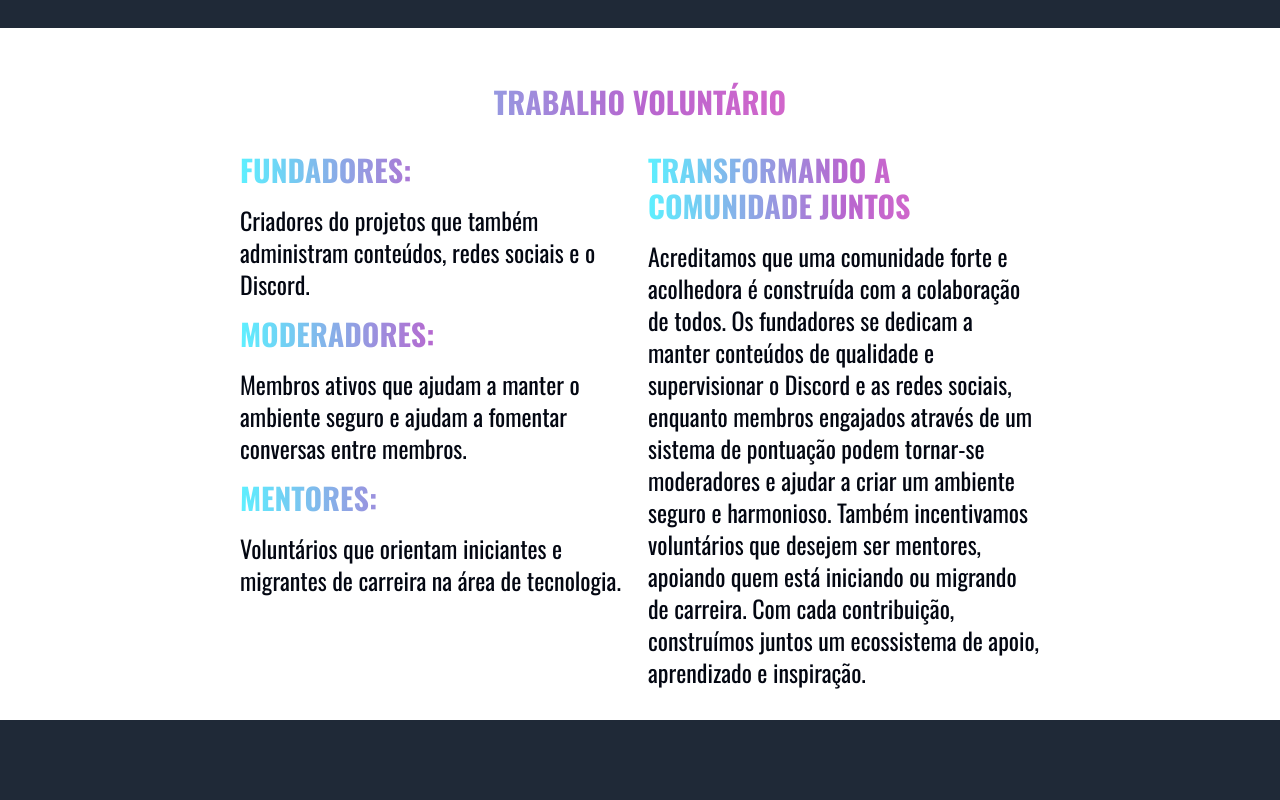
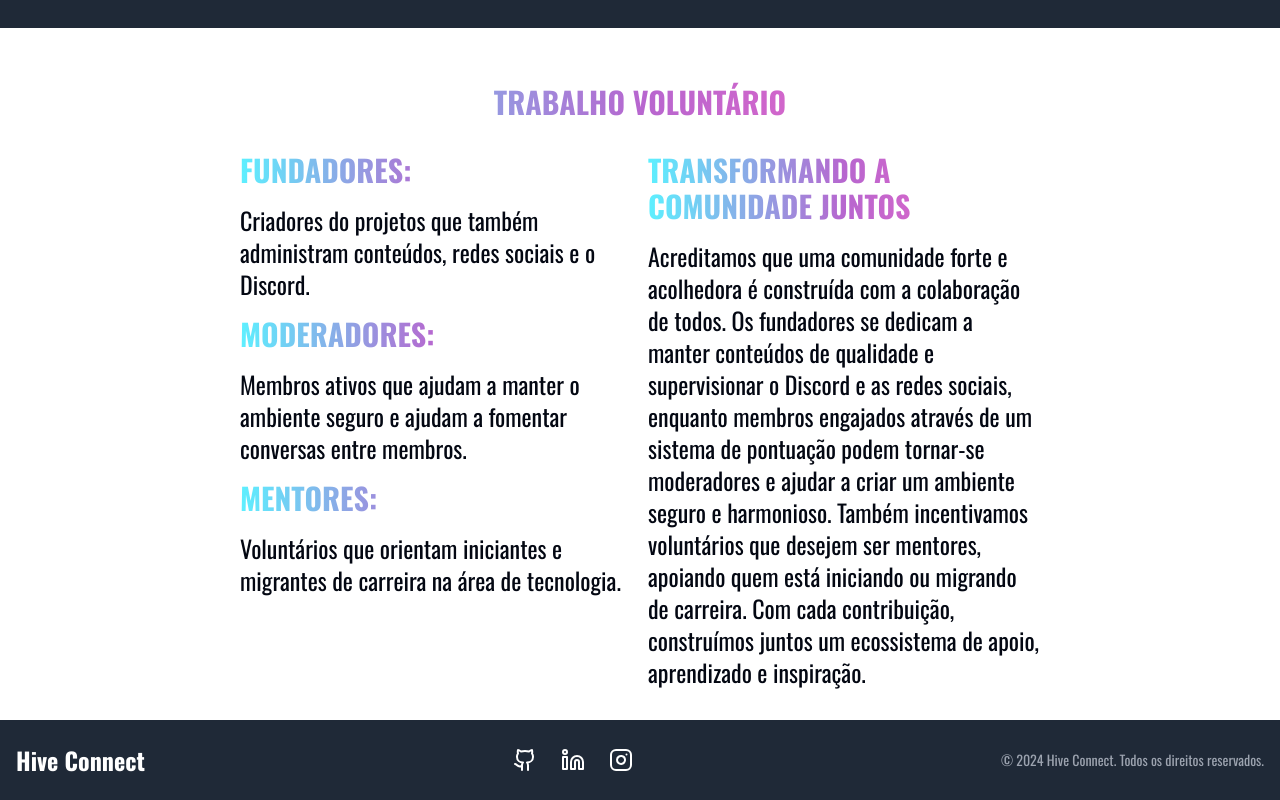
Before and after one commit to socialhiveconnect/landing-page, a Next.js app: page / in a window 1280 px wide. Shown: the part 3312-4112 px from the top of the page. Before the commit the page ends 4032 px from the top, so only its background shows below. Built offline with nearby package versions, Linux system fonts and the light colour scheme.

Commit message:
feat: finalizado footer

```diff
--- a/src/app/layout.tsx
+++ b/src/app/layout.tsx
@@ -9,7 +9,9 @@ export const metadata: Metadata = {
 export default function RootLayout({ children }: { children: React.ReactNode }) {
   return (
     <html lang="pt-BR">
-      <head></head>
+      <head>
+        <link rel="icon" href="../../hive.png" />
+      </head>
       <body className='bg-gray-800 text-white w-full'>
         <main>{children}</main>
       </body>
--- a/src/app/page.tsx
+++ b/src/app/page.tsx
@@ -7,6 +7,7 @@ import imagem_estudante from '@/../public/estudante_ti.png';
 import imagem_inicio_de_carreira from '@/../public/inicio_de_carreira.png';
 import imagem_experiente from '@/../public/experiente.png';
 import imagem_entusiastas from '@/../public/entusiastas.png';
+import Footer from '@/components/Footer';
 
 export default function Home() {
   return (
@@ -148,6 +149,7 @@ export default function Home() {
           </div>
         </div>
       </section>
+      <Footer />
     </div>
   );
 }
--- /dev/null
+++ b/src/components/Footer.tsx
@@ -0,0 +1,85 @@
+// src/components/Footer.tsx
+import { Github, Linkedin, Instagram } from 'lucide-react';
+
+export default function Footer() {
+  return (
+    <footer className="bg-gray-800 text-white py-6">
+      <div className="container mx-auto px-4">
+        <div className="flex flex-col md:flex-row justify-between items-center">
+          {/* Logo ou Nome */}
+          <div className="mb-4 md:mb-0">
+            <h1 className="text-2xl font-bold">Hive Connect</h1>
+          </div>
+
+          {/* Ícones de Navegação */}
+          <div className="flex space-x-6">
+            <a
+              href="https://github.com/socialhiveconnect"
+              target="_blank"
+              rel="noopener noreferrer"
+              className="group"
+            >
+              <svg className="w-6 h-6" xmlns="http://www.w3.org/2000/svg">
+                <defs>
+                  <linearGradient id="gradient-hover-github" x1="0%" y1="0%" x2="100%" y2="100%">
+                    <stop offset="0%" stopColor="#5df0ff" />
+                    <stop offset="50%" stopColor="#b766cf" />
+                    <stop offset="100%" stopColor="#ff66c4" />
+                  </linearGradient>
+                </defs>
+                <Github
+                  className="group-hover:stroke-[url(#gradient-hover-github)] transition-all duration-300"
+                />
+              </svg>
+            </a>
+            <a
+              href="https://www.linkedin.com/company/hive-connect-tech"
+              target="_blank"
+              rel="noopener noreferrer"
+              className="group"
+            >
+              <svg className="w-6 h-6" xmlns="http://www.w3.org/2000/svg">
+                <defs>
+                  <linearGradient id="gradient-hover-linkedin" x1="0%" y1="0%" x2="100%" y2="100%">
+                    <stop offset="0%" stopColor="#5df0ff" />
+                    <stop offset="50%" stopColor="#b766cf" />
+                    <stop offset="100%" stopColor="#ff66c4" />
+                  </linearGradient>
+                </defs>
+                <Linkedin
+                  className="group-hover:stroke-[url(#gradient-hover-linkedin)] transition-all duration-300"
+                />
+              </svg>
+            </a>
+            <a
+              href="https://www.instagram.com/hive.connect_tech"
+              target="_blank"
+              rel="noopener noreferrer"
+              className="group"
+            >
+              <svg className="w-6 h-6" xmlns="http://www.w3.org/2000/svg">
+                <defs>
+                  <linearGradient id="gradient-hover-instagram" x1="0%" y1="0%" x2="100%" y2="100%">
+                    <stop offset="0%" stopColor="#5df0ff" />
+                    <stop offset="50%" stopColor="#b766cf" />
+                    <stop offset="100%" stopColor="#ff66c4" />
+                  </linearGradient>
+                </defs>
+                <Instagram
+                  className="group-hover:stroke-[url(#gradient-hover-instagram)] transition-all duration-300"
+                />
+              </svg>
+            </a>
+          </div>
+
+          {/* Direitos Autorais */}
+          <div className="mt-4 md:mt-0">
+            <p className="text-sm text-gray-400">
+              © {new Date().getFullYear()} Hive Connect. Todos os direitos reservados.
+            </p>
+          </div>
+        </div>
+      </div>
+    </footer>
+  );
+}
```
